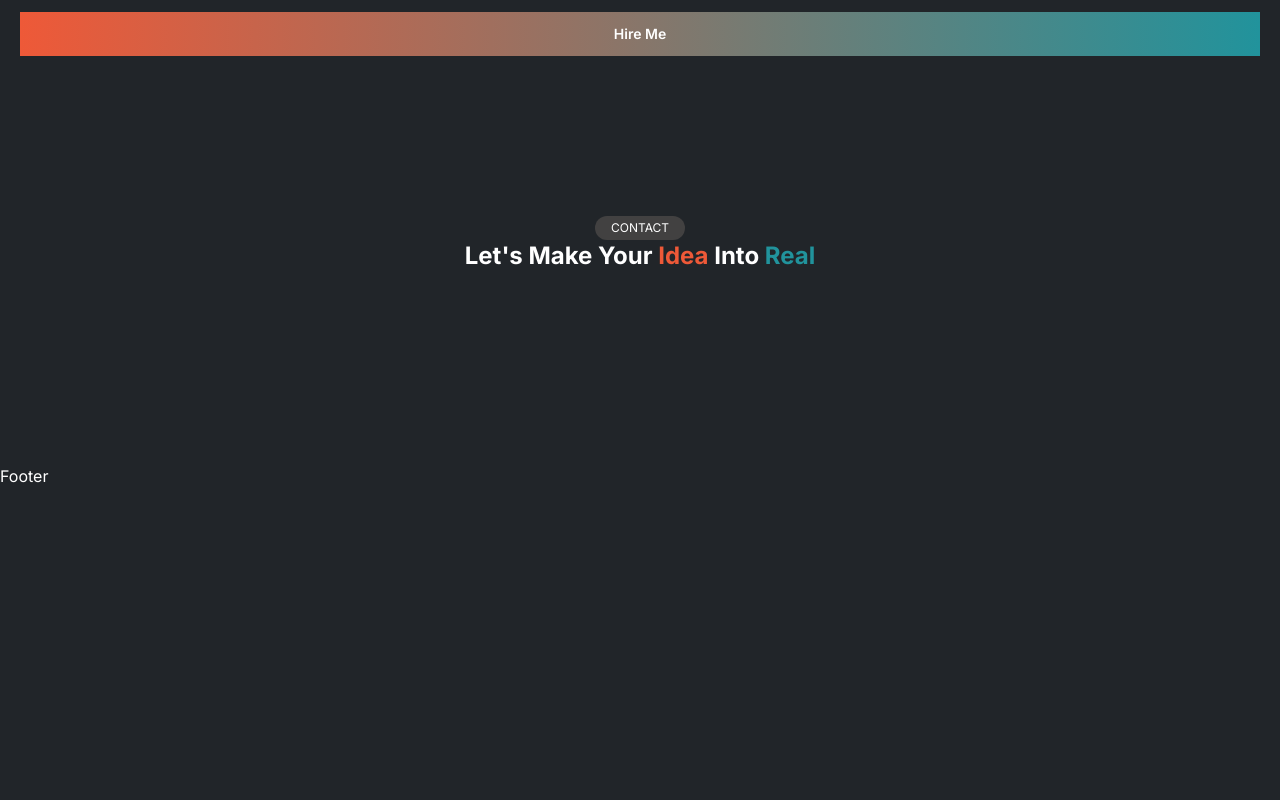
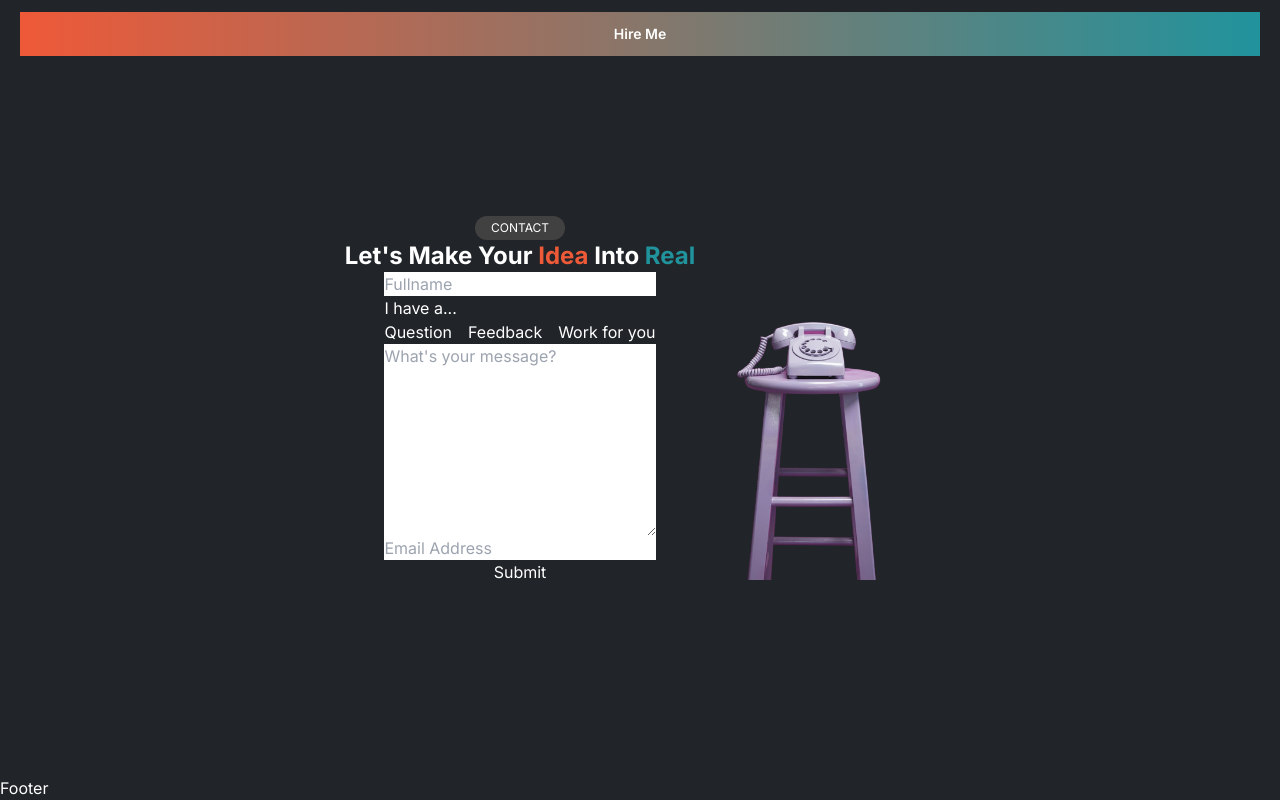
Before and after one commit to usernameNiD4niel/My-Portfolio, a Next.js app: page / in a window 1280 px wide. Shown: the part 6272-7072 px from the top of the page. Before the commit the page ends 6760 px from the top, so only its background shows below. Built offline with nearby package versions, Linux system fonts and the light colour scheme.

Commit message:
Position the contact form

```diff
--- a/app/page.tsx
+++ b/app/page.tsx
@@ -250,14 +250,55 @@ export default function Home() {
         />
       </section>
 
-      <section className="flex flex-col items-center my-20">
-        <p className="text-center bg-[#424141] rounded-2xl py-1 px-4 text-xs w-fit">
-          CONTACT
-        </p>
-        <p className="text-2xl font-bold text-center">
-          Let&#39;s Make Your <span className="text-[#EE5938]">Idea</span> Into{" "}
-          <span className="text-[#21939C]">Real</span>
-        </p>
+      <section className="flex items-center my-20">
+        <div className="flex flex-col justify-center items-center">
+          <p className="text-center bg-[#424141] rounded-2xl py-1 px-4 text-xs w-fit">
+            CONTACT
+          </p>
+          <p className="text-2xl font-bold text-center">
+            Let&#39;s Make Your <span className="text-[#EE5938]">Idea</span>{" "}
+            Into <span className="text-[#21939C]">Real</span>
+          </p>
+          <form className="flex flex-col">
+            <input
+              type="text"
+              name="fullname"
+              id="fullname"
+              placeholder="Fullname"
+            />
+            <p>I have a...</p>
+            <div className="flex gap-4">
+              <button>Question</button>
+              <button>Feedback</button>
+              <button>Work for you</button>
+            </div>
+            <textarea
+              name="message"
+              id="message"
+              cols={10}
+              rows={8}
+              required
+              placeholder="What's your message?"
+            ></textarea>
+            <input
+              type="email"
+              name="email"
+              id="email"
+              required
+              placeholder="Email Address"
+            />
+            <button type="submit">Submit</button>
+          </form>
+        </div>
+        <div>
+          <Image
+            src="/telephone.png"
+            alt="Telephone picture"
+            width={450}
+            height={450}
+            className="w-60 h-auto"
+          />
+        </div>
       </section>
     </main>
   );
```
Also changed, not shown: public/telephone.png (added).
